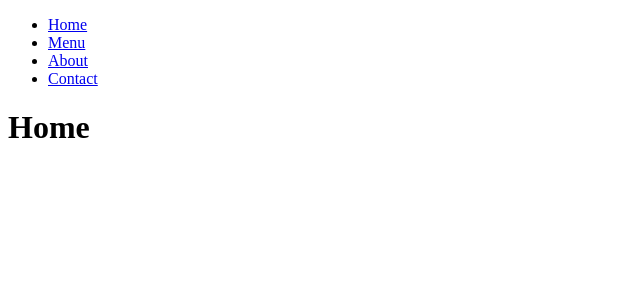
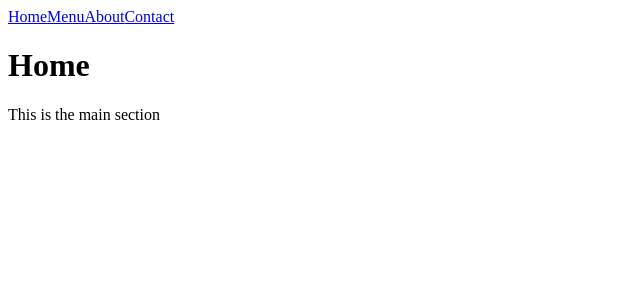
Before and after one commit to sarhiri/restaurant-client, a React (Create React App) app: page / in a window 1280 px wide. Shown: the top 300 px of the page, without its empty margins (0-640 px from the left). Built offline with nearby package versions, Linux system fonts and the light colour scheme.

Commit message:
added footer component

```diff
--- a/src/pages/Home.jsx
+++ b/src/pages/Home.jsx
@@ -2,6 +2,9 @@ function Home () {
   return (
    <>
    <h1>Home</h1>
+   <div>
+    <p> This is the main section</p>
+   </div>
    </>
   )
  }
--- a/src/pages/Navbar.jsx
+++ b/src/pages/Navbar.jsx
@@ -3,20 +3,19 @@ import { Link } from "react-router-dom";
 function Navbar () {
   return (
     <nav className="navbar">
-      <ul>
-        <li>
+
           <Link to="/">Home</Link>
-        </li>
-        <li>
+
+
           <Link to="/menu">Menu</Link>
-        </li>
-        <li>
+
+
           <Link to="/about">About</Link>
-        </li>
-        <li>
+
+
           <Link to="/contact">Contact</Link>
-        </li>
-      </ul>
+
+
     </nav>
   );
  }
```
Also changed, not shown: src/components/footer.jsx (added).
